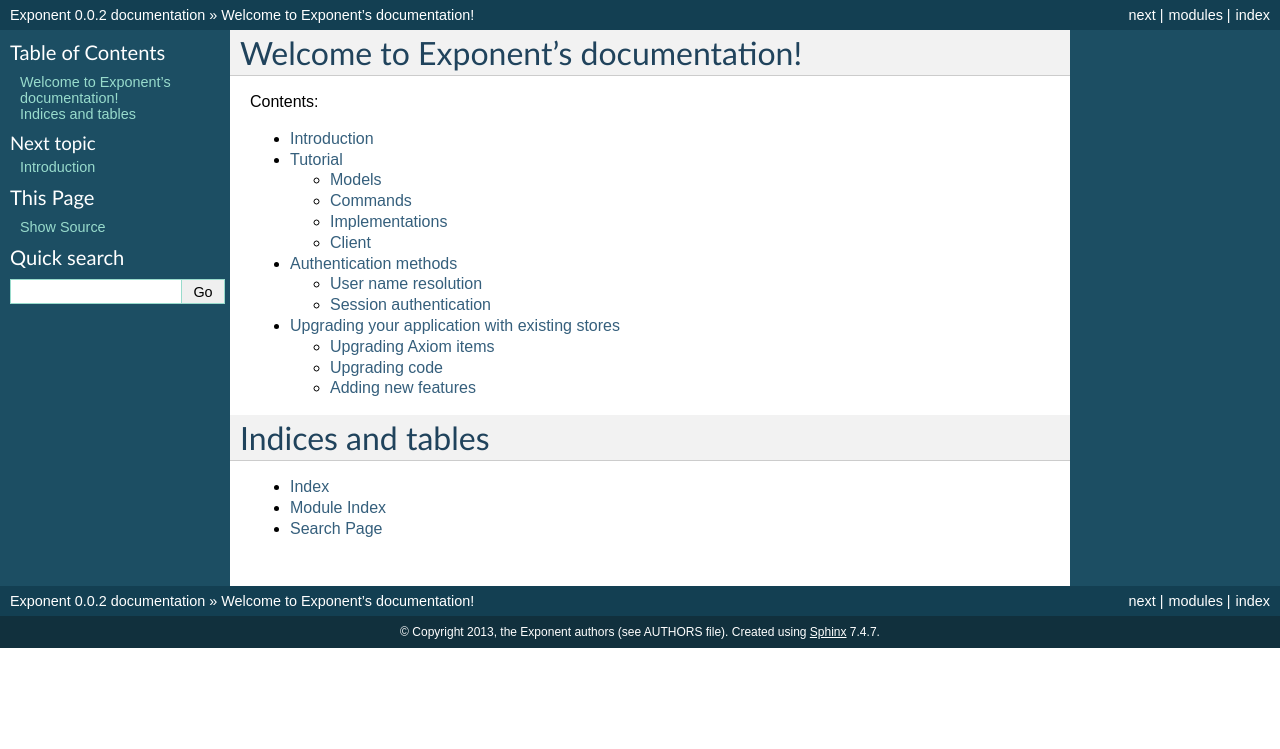
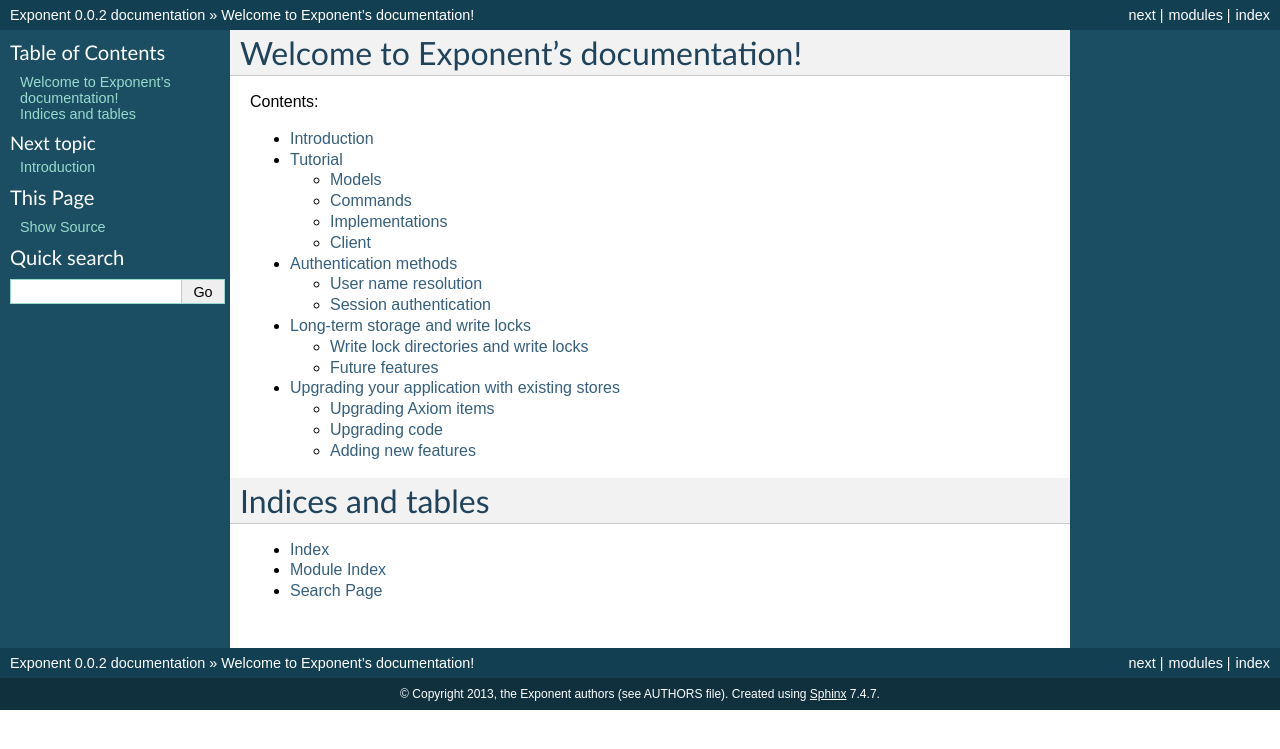
Before and after one commit to lvh/exponent, a Sphinx documentation site: the page built from docs/index.rst, in a window 1280 px wide. Shown: the top 749 px of the page. Built offline with Sphinx 7.4.7, drawn with Linux system fonts in a browser that asks for light colours; some of the changed lines change nothing that is shown.

Commit message:
Add preliminary storage configuration

```diff
--- /dev/null
+++ b/docs/_exts/ditaa.py
@@ -0,0 +1,196 @@
+# -*- coding: utf-8 -*-
+"""
+    sphinx.ext.ditaa
+    ~~~~~~~~~~~~~~~~~~~~~~~~~
+
+    Allow ditaa-formatted graphs to by included in Sphinx-generated
+    documents inline.
+
+    :copyright: Copyright 2011 by Arthur Gautier
+    :copyright: Copyright 2011 by Zenexity
+    :license: BSD, see LICENSE for details.
+"""
+
+import re
+import codecs
+import posixpath
+from os import path
+from math import ceil
+from subprocess import Popen, PIPE
+try:
+    from hashlib import sha1 as sha
+except ImportError:
+    from sha import sha
+
+from docutils import nodes
+from docutils.parsers.rst import directives
+
+from sphinx.errors import SphinxError
+from sphinx.util.osutil import ensuredir, ENOENT, EPIPE
+from sphinx.util.compat import Directive
+
+
+mapname_re = re.compile(r'<map id="(.*?)"')
+svg_dim_re = re.compile(r'<svg\swidth="(\d+)pt"\sheight="(\d+)pt"', re.M)
+
+
+class DitaaError(SphinxError):
+    category = 'Ditaa error'
+
+
+class ditaa(nodes.General, nodes.Element):
+    pass
+
+
+class Ditaa(Directive):
+    """
+    Directive to insert ditaa markup.
+    """
+    has_content = True
+    required_arguments = 0
+    optional_arguments = 0
+    final_argument_whitespace = False
+    option_spec = {
+        'alt': directives.unchanged,
+        'inline': directives.flag,
+        'caption': directives.unchanged,
+    }
+
+    def run(self):
+        if self.arguments:
+            print self.arguments
+            document = self.state.document
+            if self.content:
+                return [document.reporter.warning(
+                    'Ditaa directive cannot have both content and '
+                    'a filename argument', line=self.lineno)]
+            env = self.state.document.settings.env
+            rel_filename, filename = env.relfn2path(self.arguments[0])
+            env.note_dependency(rel_filename)
+            try:
+                fp = codecs.open(filename, 'r', 'utf-8')
+                try:
+                    dotcode = fp.read()
+                finally:
+                    fp.close()
+            except (IOError, OSError):
+                return [document.reporter.warning(
+                    'External Ditaa file %r not found or reading '
+                    'it failed' % filename, line=self.lineno)]
+        else:
+            dotcode = '\n'.join(self.content)
+            if not dotcode.strip():
+                return [self.state_machine.reporter.warning(
+                    'Ignoring "ditaa" directive without content.',
+                    line=self.lineno)]
+        node = ditaa()
+        node['code'] = dotcode
+        node['options'] = []
+        if 'alt' in self.options:
+            node['alt'] = self.options['alt']
+        if 'caption' in self.options:
+            node['caption'] = self.options['caption']
+        node['inline'] = 'inline' in self.options
+        return [node]
+
+def render_ditaa(self, code, options, prefix='ditaa'):
+    """Render ditaa code into a PNG output file."""
+    hashkey = code.encode('utf-8') + str(options) + \
+              str(self.builder.config.ditaa) + \
+              str(self.builder.config.ditaa_args)
+    infname = '%s-%s.%s' % (prefix, sha(hashkey).hexdigest(), "ditaa")
+    outfname = '%s-%s.%s' % (prefix, sha(hashkey).hexdigest(), "png")
+
+    inrelfn = posixpath.join(self.builder.imgpath, infname)
+    infullfn = path.join(self.builder.outdir, '_images', infname)
+    outrelfn = posixpath.join(self.builder.imgpath, outfname)
+    outfullfn = path.join(self.builder.outdir, '_images', outfname)
+
+    if path.isfile(outfullfn):
+        return outrelfn, outfullfn
+
+    ensuredir(path.dirname(outfullfn))
+
+    # ditaa expects UTF-8 by default
+    if isinstance(code, unicode):
+        code = code.encode('utf-8')
+
+    ditaa_args = [self.builder.config.ditaa]
+    ditaa_args.extend(self.builder.config.ditaa_args)
+    ditaa_args.extend(options)
+    ditaa_args.extend( [infullfn] )
+    ditaa_args.extend( [outfullfn] )
+
+    f = open(infullfn, 'w')
+    f.write(code)
+    f.close()
+
+    try:
+        self.builder.warn(ditaa_args)
+        p = Popen(ditaa_args, stdout=PIPE, stdin=PIPE, stderr=PIPE)
+    except OSError, err:
+        if err.errno != ENOENT:   # No such file or directory
+            raise
+        self.builder.warn('ditaa command %r cannot be run (needed for ditaa '
+                          'output), check the ditaa setting' %
+                          self.builder.config.ditaa)
+        self.builder._ditaa_warned_dot = True
+        return None, None
+    wentWrong = False
+    try:
+        # Ditaa may close standard input when an error occurs,
+        # resulting in a broken pipe on communicate()
+        stdout, stderr = p.communicate(code)
+    except OSError, err:
+        if err.errno != EPIPE:
+            raise
+        wentWrong = True
+    except IOError, err:
+        if err.errno != EINVAL:
+            raise
+        wentWrong = True
+    if wentWrong:
+        # in this case, read the standard output and standard error streams
+        # directly, to get the error message(s)
+        stdout, stderr = p.stdout.read(), p.stderr.read()
+        p.wait()
+    if p.returncode != 0:
+        raise DitaaError('ditaa exited with error:\n[stderr]\n%s\n'
+                            '[stdout]\n%s' % (stderr, stdout))
+    return outrelfn, outfullfn
+
+
+def render_ditaa_html(self, node, code, options, prefix='ditaa',
+                    imgcls=None, alt=None):
+    try:
+        fname, outfn = render_ditaa(self, code, options, prefix)
+    except DitaaError, exc:
+        raise nodes.SkipNode
+
+    inline = node.get('inline', False)
+    if inline:
+        wrapper = 'span'
+    else:
+        wrapper = 'p'
+
+    self.body.append(self.starttag(node, wrapper, CLASS='ditaa'))
+    if fname is None:
+        self.body.append(self.encode(code))
+    else:
+        # nothing in image map (the lines are <map> and </map>)
+        self.body.append('<img src="%s"/>\n' %
+                         fname)
+
+    self.body.append('</%s>\n' % wrapper)
+    raise nodes.SkipNode
+
+
+def html_visit_ditaa(self, node):
+    render_ditaa_html(self, node, node['code'], node['options'])
+
+def setup(app):
+    app.add_node(ditaa,
+                 html=(html_visit_ditaa, None))
+    app.add_directive('ditaa', Ditaa)
+    app.add_config_value('ditaa', 'ditaa', 'html')
+    app.add_config_value('ditaa_args', [], 'html')
--- a/docs/conf.py
+++ b/docs/conf.py
@@ -25,7 +25,9 @@
 
 # Add any Sphinx extension module names here, as strings. They can be extensions
 # coming with Sphinx (named 'sphinx.ext.*') or your custom ones.
+sys.path.append(os.path.abspath('_exts'))
 extensions = [
+    'ditaa',
     'sphinx.ext.autodoc',
     'sphinxcontrib.zopeext.autointerface',
     'sphinx.ext.doctest',
--- a/docs/index.rst
+++ b/docs/index.rst
@@ -14,6 +14,7 @@
    introduction.rst
    tutorial/index.rst
    auth.rst
+   storage.rst
    upgrading.rst
 
 
--- /dev/null
+++ b/docs/storage.rst
@@ -0,0 +1,173 @@
+===================================
+ Long-term storage and write locks
+===================================
+
+Eventually, stores are written to permanent storage. There are a few
+reasons for this:
+
+* Persistence: while individual application servers can and will fail to
+  provide persistence, permanent storage can be highly redundant and
+  resilient with fairly high tolerance for reduced bandwidth or latency
+* Cost: slow, durable storage is typically available at lower prices
+  than highly performant local storage
+* Load balancing: while individual application servers have limited
+  capacity, shared permanent storage allows other application servers to
+  take over the load.
+
+Write lock directories and write locks
+======================================
+
+.. py:module:: exponent.directory
+
+At any given point in time, exactly zero or one hosts hold the write
+lock. This is guaranteed by forcing them to acquire the write lock
+from a write lock directory. The two relevant interfaces are
+``IWriteLockDirectory`` and ``IWriteLock``.
+
+.. autointerface:: IWriteLockDirectory
+
+.. autointerface:: IWriteLock
+
+Dealing with partial failure
+----------------------------
+
+An example of a partial failure case would be one where there are two
+application servers, one holding the lock to a particular store,
+followed by a network partition that renders the former unable to
+communicate.
+
+.. ditaa::
+
+                        +---------------------+
+                        | Lock directory      |
+                        | cGRE                |
+                        +-+-----------------+-+
+                          |                 |
+                          |                 |
+       +------------------+-+             +-+------------------+
+       | Application server |             | Application server |
+       | #1 cYEL            |             | #2 cYEL            |
+       +--+-----------------+             +--------------------+
+          |
+       +--+----+
+       | Lock  |
+       | cRED  |
+       +-------+
+
+Then, the network partition occurs:
+
+.. ditaa::
+
+                        +---------------------+
+     Lock forfeited     | Lock directory      |
+                        | cGRE                |
+                        +-+-----------------+-+
+    ----------------------+----\            |
+                          |    |            |
+       +------------------+-+  |          +-+------------------+
+       | Application server |  :          | Application server |
+       | #1 cYEL            |  |          | #2 cYEL            |
+       +--+-----------------+  |          +--+-----------------+
+          |                    |             |
+       +--+----+               |          +--+----+
+       | Lock  |               |          | Lock  | Re-issued lock
+       | cRED  |   Separated   |          | cRED  | after forfeit
+       +-------+   partition   |          +-------+
+
+
+In this figure, the lock is forfeited, and then re-issued to a new
+application server.
+
+.. ditaa::
+
+                        +---------------------+
+                        | Lock directory      |
+                        | cGRE                |
+                        +-+-----------------+-+
+                          |                 |
+                          |                 |
+       +------------------+-+             +-+------------------+
+       | Application server |             | Application server |
+       | #1 cYEL            |             | #2 cYEL            |
+       +--+-----------------+             +--+-----------------+
+          |                                  |
+       +--+----+                          +--+----+
+       | Lock  |                          | Lock  |
+       | cRED  |                          | cRED  |
+       +-------+                          +-------+
+
+
+Finally, the network partition is restored. Both application servers
+are convinced they still hold the lock.
+
+Please note that although drawn here as a single, separate entity, the
+lock directory itself may well be implemented as a distributed system.
+
+The interface of ``IWriteLock`` prevents this. While the disconnected
+host may still mistakenly believe that it holds the write lock, writes
+made using it will fail. Unfortunately, this means that the data that
+was on the application server holding the lock is lost, assuming the
+stores can not be reconciled later.
+
+A suitable tradeoff between partition tolerance, availability and
+consistency has to be picked. Automatic reconcilability is often only
+a very incomplete answer. If a user sees that some actions were not
+completed, he or she may choose to complete a *very similar yet subtly
+different* action. If reconciled, both actions would be shown, and
+manual intervention is still needed to properly reconcile.
+
+The eventual solution to this problem will probably consist of a
+combination of proactive, regular store persisting, and possibly
+read-only access for users whose store is currently being recovered
+from a failing node.
+
+Handling scheduled events
+-------------------------
+
+Scheduled events can only be run when there is an active reactor (and
+therefore application server) to run them.
+
+Future features
+===============
+
+The following features are currently not yet supported.
+
+In-use writing
+--------------
+
+Currently, it's only possible to throw data away
+
+This effectively makes the user's interactions with the service
+transactional. That sounds a lot better than it is. For example, a
+user holding open a connection effectively prevents their data from
+being stored anywhere else.
+
+There are a few approaches to fixing this.
+
+Optimistic copying
+~~~~~~~~~~~~~~~~~~
+
+SQLite is generally pretty durable, so we may be able to pull off
+reading a store in-use after all. More research here is required.
+
+Unfortunately, this can result in inconsistencies. For example, if the
+user adds a picture, which consists both of an Axiom item and an
+actual file, it's possible that:
+
+* The file is copied, but the item isn't (image disappears)
+* The other way around (image is referenced but doesn't exist)
+
+Snapshots
+---------
+
+It may be useful to have snapshot backups of stores.
+
+Differential updates
+--------------------
+
+Typically only small portions of the store are updated. Especially for
+large stores, it would make sense to only update differentials instead
+of the entire store.
+
+This could be done by sending ``bsdiff``/``xdiff`` diffs of the
+tarball as acquired when acquiring the write lock.
```
